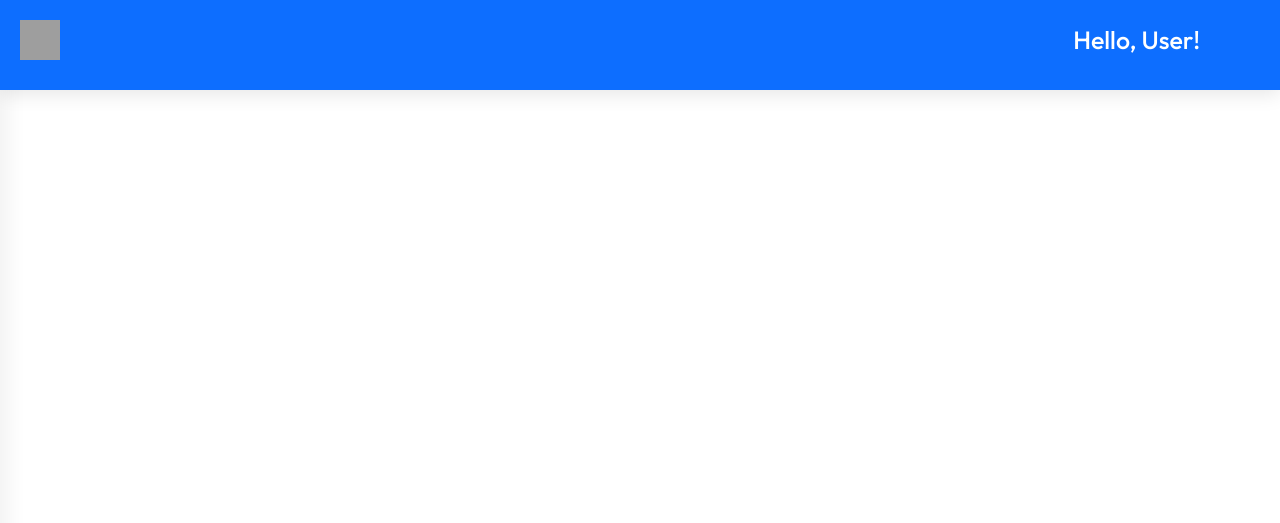
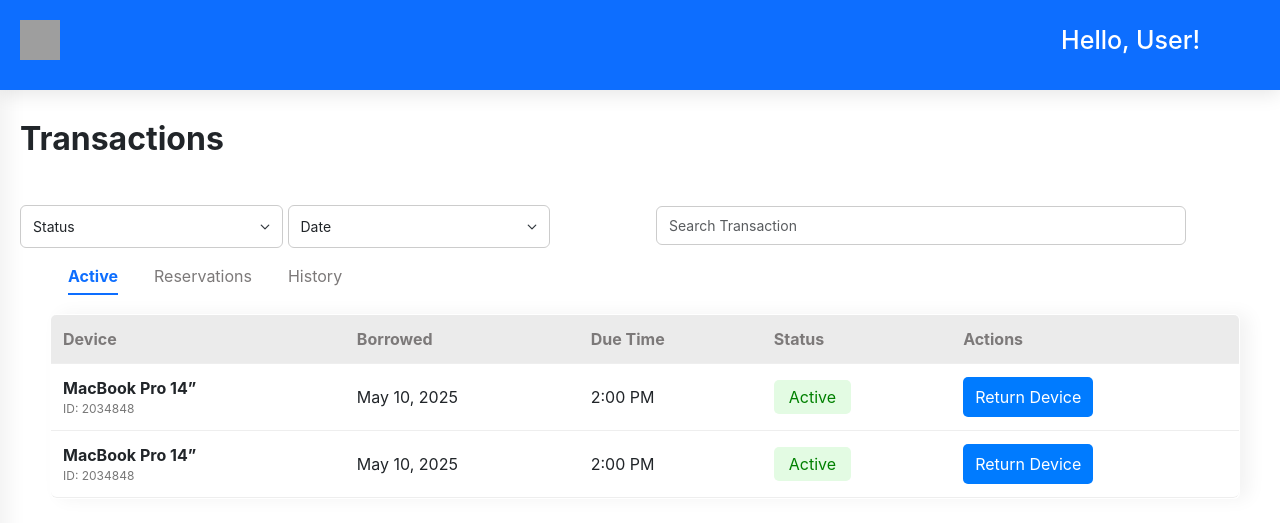
Before and after one commit to exodia-4bidden1/dweeb, a PHP site: page /transactions.html in a window 1280 px wide. Shown: the top 523 px of the page. Run offline with PHP 8.4, Linux system fonts and the light colour scheme; some libraries are stand-ins or nearby versions; some web fonts are replaced; grey boxes are pictures that could not be loaded.

Commit message:
Add files via upload

```diff
--- a/weeeb/studentportal/device-catalog.css
+++ b/weeeb/studentportal/device-catalog.css
@@ -2,7 +2,7 @@
     margin: 0;
     padding: 0;
     box-sizing: border-box;
-    font-family: Outfit;
+    font-family: 'SF Pro Display';
 }
 body.modal-open {
   overflow: hidden;
--- a/weeeb/studentportal/transactions.css
+++ b/weeeb/studentportal/transactions.css
@@ -2,12 +2,18 @@
     margin: 0;
     padding: 0;
     box-sizing: border-box;
-    font-family: Outfit;
+    font-family: 'SF Pro Display';
+}
+body.modal-open {
+  overflow: hidden;
 }
 
-.header{
-    position: relative;
-    width: auto;
+/* NAVBAR */
+.header {
+    position: fixed;
+    top: 0;
+    left: 0;
+    width: 100%;
     height: 90px;
     flex-shrink: 0;
     background: #0D6EFF;
@@ -24,16 +30,16 @@
       left: 20px;
       cursor: pointer;
 }
+/* END NAVBAR */
 
+/* SIDEBAR */
 #sidebar .logo-text{
     display: flex;
     flex-direction: row;
-    position: relative;
-    bottom: 15px;
-    left: 5px;
     color: #0D6EFF;
     font-size: 20px;
     padding: 30px 0 0 30px;
+    position: static;
 }
 
 hr {
@@ -44,14 +50,17 @@ hr {
 
 #sidebar {
   position: fixed;
+  top: 70px;
   width: 320px;
-  height: 150%;
+  height: calc(100vh - 70px);
   left: -320px;
   background-color: #FFF;
   z-index: 999;
   padding: 20px 0 0 0;
   transition: left 0.3s ease;
   box-shadow: 9px 0px 18.376px 0px rgba(0, 0, 0, 0.05);
+  display: flex;
+  flex-direction: column;
 }
 
 #sidebar.active{
@@ -71,18 +80,19 @@ hr {
   flex-grow: 1;
   display: flex;
   flex-direction: column;
+  overflow-y: auto;
 }
 
-.nav-item {
+.side-item {
   display: flex;
   align-items: center;
   padding: 15px;
   text-decoration: none;
   background-color: transparent;
-  color: #0D6EFF;
+  color: #7C7979;
 }
 
-.nav-item .icon {
+.side-item .icon {
   margin-right: 10px;
 }
 
@@ -90,18 +100,17 @@ i{
   padding: 0 5px;
 }
 
- /* .nav-item.active {
-  background-color: #e5f0ff;
-  color: #007bff;
-  font-weight: bold;
-} */
-
-.nav-item:hover {
+.side-item:hover {
   background-color: #0d6eff25;
   border-left: 5px solid #0D6EFF;
+  color: #0D6EFF;
+  font-weight: 700;
+  cursor: pointer;
 }
 
+
 .logout{
+  margin-top: auto;
   padding: 15px;
 }
 
@@ -109,10 +118,149 @@ i{
   margin-top: 20px;
   color: #d9534f;
   text-decoration: none;
-  cursor: pointer;
 }
 
 .logout:hover {
   background-color: #d9544f6c;
   border-left: 5px  solid #d9534f;
+  font-weight: 700;
+  cursor: pointer;
 }
+/* END SIDEBAR */
+
+.container{
+  position: relative;
+  padding: 40px;
+  top: 80px;
+  right: 90px;
+}
+
+/* SEARCH BAR */
+input.form-control {
+  position: relative;
+  left: 60%;
+  top: 40px;
+  width: 50%;
+  border-radius: 6px;
+  font-size: 14px;
+  padding: 8px 12px;
+  border: 1px solid #ccc;
+  background-color: #fff;
+  box-shadow: none;
+}
+/* END SEARCH BAR */
+
+/* DROPDOWN */
+.dropdown select.form-select {
+  border-radius: 6px;
+  font-size: 14px;
+  padding: 10px 12px;
+  border: 1px solid #ccc;
+  background-color: #fff;
+  box-shadow: none;
+  appearance: none;
+  background-repeat: no-repeat;
+  background-size: 10px;
+}
+
+.dropdown{
+  position: relative;
+  display: flex;
+  gap: 5px;
+  width: 50%;
+}
+/* END DROPDOWN */
+
+/* TABS AND TABLE */
+
+      .custom-tabs .nav-link{
+        color: #7C7979;
+        margin-left: 20px;
+        cursor: pointer;
+        padding-bottom: 8px;
+      }
+      .custom-tabs .nav-link.active{
+        font-weight: 700;
+        color: #0D6EFF;
+        border-bottom: 2px solid #0D6EFF;
+        padding-bottom: 5px;
+      }
+      .custom-tabs .nav-link:hover {
+        font-weight: 700;
+        color: #0D6EFF;
+        border-bottom: 2px solid #0D6EFF;
+      }
+
+      .device-table {
+      width: 93%;
+      background: #fff;
+      border: 1px solid transparent;
+      border-radius: 6px;
+      border-collapse: separate;
+      border-spacing: 0;
+      margin: 10px 0px 20px 50px;
+      box-shadow: 9px 0px 18.376px 0px rgba(0.05, 0.05, 0.05, 0.05);
+      overflow: hidden
+    }
+
+    .table-header{
+      background: #e7e7e7d2;
+      color: #7C7979;
+    }
+
+    .device-table thead tr th:first-child {
+      border-top-left-radius: 6px;
+    }
+
+    .device-table thead tr th:last-child {
+      border-top-right-radius: 6px;
+    }
+
+    .device-table tbody tr:last-child td:first-child {
+      border-bottom-left-radius: 6px;
+    }
+    .device-table tbody tr:last-child td:last-child {
+      border-bottom-right-radius: 6px;
+    }
+
+    .device-table th,
+    .device-table td {
+      padding: 12px;
+      text-align: left;
+      border-bottom: 1px solid #eee;
+    }
+    .status-active {
+      color: green;
+      background: #e3fbe3;
+      padding: 5px 15px;
+      border-radius: 5px;
+      display: inline-block;
+    }
+    .return-btn, .borrow-btn{
+      background-color: #007bff;
+      color: white;
+      border: none;
+      padding: 8px 12px;
+      border-radius: 5px;
+      cursor: pointer;
+    }
+   .details-btn{
+      background-color: #ffffff;
+      color: #0D6EFF;
+      border: 2px solid #0D6EFF;
+      padding: 8px 12px;
+      border-radius: 5px;
+      width: 25%;
+      cursor: pointer;
+    }
+    .return-btn:hover, .borrow-btn:hover {
+      background-color: #0056b3;
+    }
+    .device-info {
+      font-weight: bold;
+    }
+    .device-id {
+      font-size: 12px;
+      color: #777;
+    }
+/* END TABS AND TABLES */
--- a/weeeb/studentportal/transactions.html
+++ b/weeeb/studentportal/transactions.html
@@ -5,12 +5,12 @@
     <meta name="viewport" content="width=device-width, initial-scale=1.0">
     <title>JustInCase</title>
     <link rel="shortcut icon" href="../assests/JustInCase Logo 1.png" type="png">
-    <link rel="stylesheet" href="device-catalog.css">
+    <link href="https://cdn.jsdelivr.net/npm/bootstrap@5.3.6/dist/css/bootstrap.min.css" rel="stylesheet" integrity="sha384-4Q6Gf2aSP4eDXB8Miphtr37CMZZQ5oXLH2yaXMJ2w8e2ZtHTl7GptT4jmndRuHDT" crossorigin="anonymous">
+    <link rel="stylesheet" href="transactions.css">
     <link rel="preconnect" href="https://fonts.googleapis.com">
     <link rel="preconnect" href="https://fonts.gstatic.com" crossorigin>
-    <link href="https://fonts.googleapis.com/css2?family=Outfit:wght@100..900&family=Rowdies:wght@300;400;700&display=swap" rel="stylesheet">
+    <link href="https://fonts.cdnfonts.com/css/sf-pro-display" rel="stylesheet">
     <script src="https://kit.fontawesome.com/db44558fb6.js" crossorigin="anonymous"></script>
-    <link href="https://cdn.jsdelivr.net/npm/bootstrap@5.3.6/dist/css/bootstrap.min.css" rel="stylesheet" integrity="sha384-4Q6Gf2aSP4eDXB8Miphtr37CMZZQ5oXLH2yaXMJ2w8e2ZtHTl7GptT4jmndRuHDT" crossorigin="anonymous">
 
 </head>
 <body>
@@ -23,34 +23,199 @@
     <div id="sidebar">
       <div class="logo-text">
         <img src="../assests/JustInCase Logo 1.png" alt="logo" width="45px" height="34px" style="padding-right: 10px;">
-       <h2>Just<span style="color: #FF0;">In</span>Case</h2>
+       <h2 style="font-weight: 700;">Just<span style="color: #FF0;">In</span>Case</h2>
       </div>
 
     <hr  />
 
-    <a href="./device-catalog.html" class="nav-item"><i class="fa-solid fa-desktop"></i>Device Catalog</a>
-    <a href="#" class="nav-item"><i class="fa-solid fa-receipt"></i>Transactions</a>
+    <a href="./device-catalog.html" class="side-item"><i class="fa-solid fa-desktop"></i>Device Catalog</a>
+    <a href="#" class="side-item"><i class="fa-solid fa-receipt"></i>Transactions</a>
 
     <hr />
 
-    <a href="#notifications" class="nav-item"><i class="fa-solid fa-bell"></i>Notifications</a>
+    <a href="#notifications" class="side-item"><i class="fa-solid fa-bell"></i>Notifications</a>
 
     <hr />
 
-    <a href="#user-agreement" class="nav-item"><i class="fa-solid fa-book-bookmark"></i>User Agreement</a>
-    <a href="#account-settings" class="nav-item"><i class="fa-solid fa-user"></i>Account Settings</a>
-    <a href="#terms-conditions" class="nav-item"><i class="fa-solid fa-newspaper"></i>Terms and Conditions</a>
-    <a href="#FAQ" class="nav-item"><i class="fa-solid fa-circle-question"></i>FAQ</a>
+    <a href="#user-agreement" class="side-item"><i class="fa-solid fa-book-bookmark"></i>User Agreement</a>
+    <a href="#account-settings" class="side-item"><i class="fa-solid fa-user"></i>Account Settings</a>
+    <a href="#terms-conditions" class="side-item"><i class="fa-solid fa-newspaper"></i>Terms and Conditions</a>
+    <a href="#FAQ" class="side-item"><i class="fa-solid fa-circle-question"></i>FAQ</a>
 
-    <hr />
+    <hr class="tight-hr" style="margin-top: 50px;"/>
 
   <div class="logout">
         <a href="#" class="logoutbtn"><i class="fa-solid fa-arrow-right-from-bracket"></i>Logout</a>
   </div>
 </div>
 
+<!-- TRANSACTIONS -->
+ <div class="container">
+  <h2 style="font-weight: 700;">Transactions</h2>
+
+  <input type="text" class="form-control" placeholder="Search Transaction" />
+
+<!-- DROPDOWNS -->
+  <div class="dropdown">
+    <select class="form-select">
+      <option selected disabled>Status</option>
+      <option value="1">Active</option>
+      <option value="2">D</option>
+      <option value="3">All Status</option>
+    </select>
+
+    <select class="form-select">
+      <option selected disabled>Date</option>
+      <option value="1">Today</option>
+      <option value="2">Linux</option>
+      <option value="3">Date(All)</option>
+    </select>
+  </div>
+ </div>
+ <!-- END DROPDOWNS -->
+
+ <!-- TABS AND TABLES -->
+
+ <ul class="nav nav-underline mt-5 ps-5 custom-tabs" role="tablist">
+  <li class="nav-item">
+    <a class="nav-link active" data-bs-toggle="tab" href="#active-tab" role="tab">Active</a>
+  </li>
+  <li class="nav-item">
+    <a class="nav-link"  data-bs-toggle="tab" href="#reservations-tab" role="tab">Reservations</a>
+  </li>
+  <li class="nav-item">
+    <a class="nav-link"  data-bs-toggle="tab" href="#history-tab" role="tab">History</a>
+  </li>
+</ul>
+
+<!-- ACTIVE TAB -->
+ <div class="tab-content mt-3">
+  <div class="tab-pane fade show active" id="active-tab" role="tabpanel">
+    <table class="device-table">
+      <tr class="table-header">
+        <th>Device</th>
+        <th>Borrowed</th>
+        <th>Due Time</th>
+        <th>Status</th>
+        <th>Actions</th>
+      </tr>
+      <tr>
+        <td>
+          <div class="device-info">MacBook Pro 14”</div>
+          <div class="device-id">ID: 2034848</div>
+        </td>
+        <td class="date-borrowed">May 10, 2025</td>
+        <td class="due-time">2:00 PM</td>
+        <td><span class="status-active">Active</span></td>
+        <td><button class="return-btn">Return Device</button></td>
+      </tr>
+      <tr>
+        <td>
+          <div class="device-info">MacBook Pro 14”</div>
+          <div class="device-id">ID: 2034848</div>
+        </td>
+        <td class="date-borrowed">May 10, 2025</td>
+        <td class="due-time">2:00 PM</td>
+        <td><span class="status-active">Active</span></td>
+        <td><button class="return-btn">Return Device</button></td>
+      </tr>
+    </table>
+  </div>
+  <!-- END ACTIVE TAB -->
+
+  <!-- RESERVATION TAB -->
+  <div class="tab-pane fade" id="reservations-tab" role="tabpanel">
+    <table class="device-table">
+      <tr class="table-header">
+        <th>Device</th>
+        <th>Request Date</th>
+        <th>Due Time</th>
+        <th>Status</th>
+      </tr>
+      <tr>
+        <td>
+          <div class="device-info">MacBook Pro 14”</div>
+          <div class="device-id">ID: 2034848</div>
+        </td>
+        <td class="date-borrowed">May 10, 2025</td>
+        <td class="due-time">2:00 PM</td>
+        <td><span class="status-active">Active</span></td>
+      </tr>
+      <tr>
+        <td>
+          <div class="device-info">MacBook Pro 14”</div>
+          <div class="device-id">ID: 2034848</div>
+        </td>
+        <td class="date-borrowed">May 10, 2025</td>
+        <td class="due-time">2:00 PM</td>
+        <td><span class="status-active">Active</span></td>
+      </tr>
+    </table>
+  </div>
+  <!-- END RESERVATION TAB -->
+
+  <!-- HISTORY TAB -->
+  <div class="tab-pane fade" id="history-tab" role="tabpanel">
+    <table class="device-table">
+      <tr class="table-header">
+        <th>Device</th>
+        <th>Checkout Date</th>
+        <th>Return Date</th>
+        <th>Status</th>
+        <th>Actions</th>
+      </tr>
+      <tr>
+        <td>
+          <div class="device-info">MacBook Pro 14”</div>
+          <div class="device-id">ID: 2034848</div>
+        </td>
+        <td class="date-borrowed">May 10, 2025</td>
+        <td class="date-return">May 2, 2025</td>
+        <td><span class="status-active">Active</span></td>
+        <td><button class="details-btn">Details</button>
+            <button class="borrow-btn">Borrow Again</button></td>
+      </tr>
+      <tr>
+        <td>
+          <div class="device-info">MacBook Pro 14”</div>
+          <div class="device-id">ID: 2034848</div>
+        </td>
+        <td class="date-borrowed">May 10, 2025</td>
+        <td class="date-return">May 2, 2025</td>
+        <td><span class="status-active">Active</span></td>
+        <td><button class="details-btn">Details</button>
+            <button class="borrow-btn">Borrow Again</button></td>
+      </tr>
+    </table>
+  </div>
+</div>
+<!-- END  HISTORY TAB -->
+
+
+
+
+
+
+
+
+
+
+
+
+
+
+
+
+
+
+
+
+
+
+
 <script>
-        const togglemenu = document.getElementById('menu-icon');
+    // SIDEBAR TOGGLE
+    const togglemenu = document.getElementById('menu-icon');
     const sidebar = document.getElementById('sidebar');
 
     togglemenu.addEventListener('click', (e) => {
@@ -70,6 +235,12 @@
       sidebar.classList.remove('active');
     }
   });
+
+
 </script>
+
+  <script src="https://cdn.jsdelivr.net/npm/bootstrap@5.3.6/dist/js/bootstrap.bundle.min.js" integrity="sha384-j1CDi7MgGQ12Z7Qab0qlWQ/Qqz24Gc6BM0thvEMVjHnfYGF0rmFCozFSxQBxwHKO" crossorigin="anonymous"></script>
+
+
 </body>
 </html>
```
Also changed, not shown: other parts of weeeb/studentportal/device-catalog.css (+15 -8 lines), weeeb/studentportal/device-catalog.html (+3 -5 lines).
